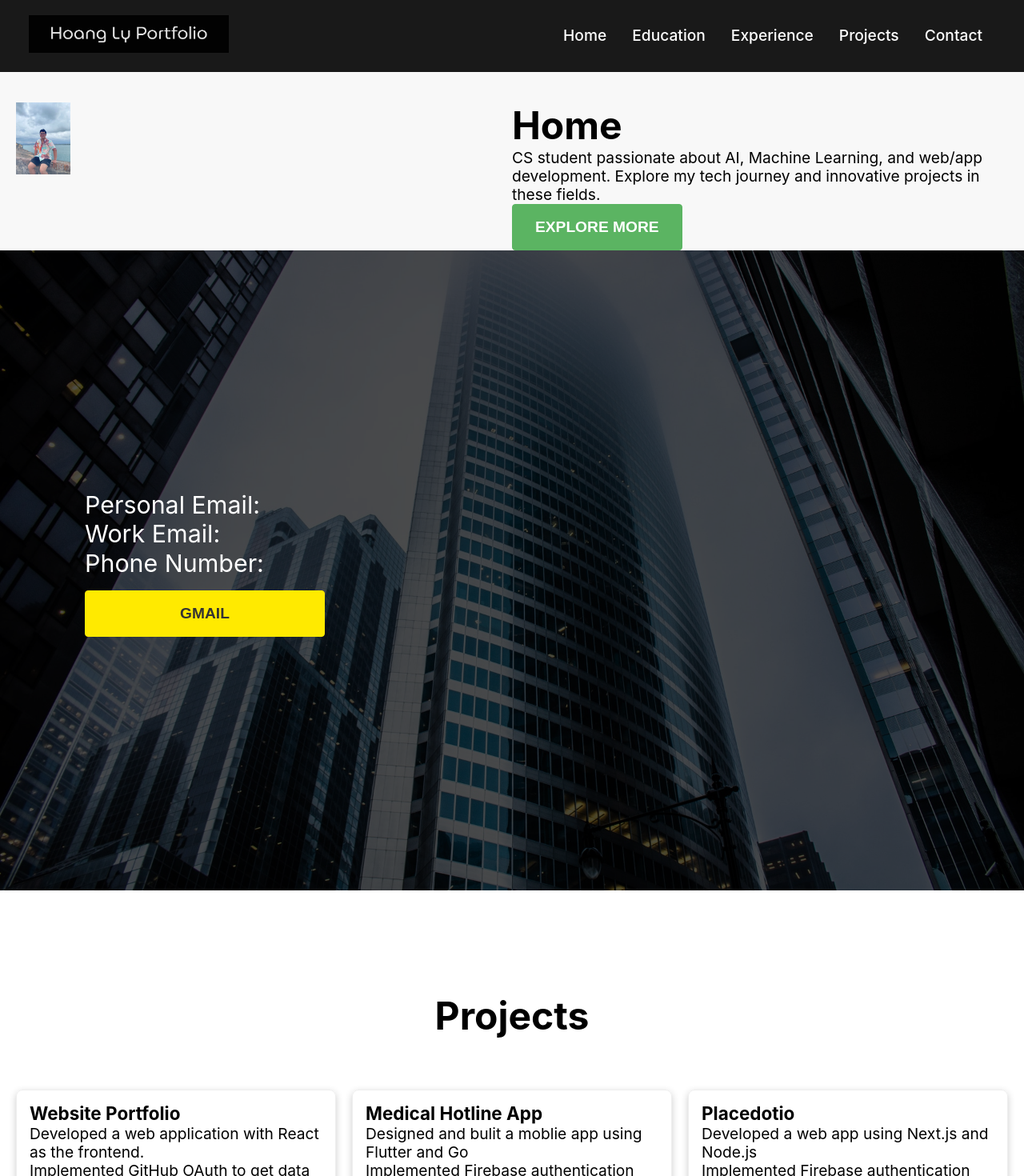
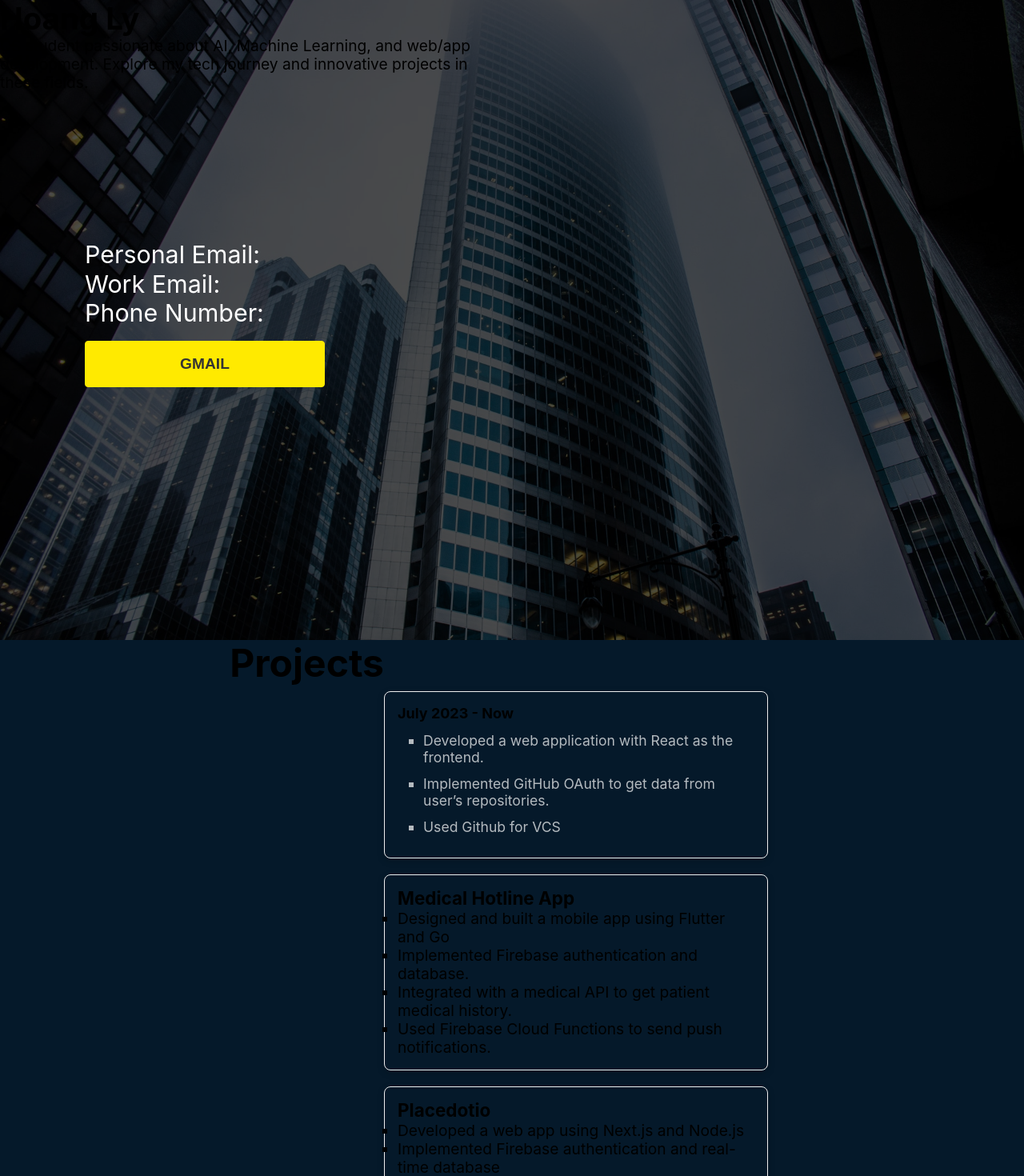
Before and after one commit to Unravel2802/portfolio, a React (Create React App) app: page / in a window 1280 px wide. Shown: the top 1470 px of the page at 80% size. Built offline with nearby package versions, Linux system fonts and the light colour scheme.

Commit message:
reinstall tailwindcss, new design

```diff
--- a/package.json
+++ b/package.json
@@ -17,6 +17,7 @@
     "react-router-dom": "^6.14.2",
     "react-scripts": "5.0.1",
     "react-scroll": "^1.8.9",
+    "react-tailwindcss": "^0.0.1",
     "styled-components": "^6.0.5",
     "web-vitals": "^2.1.4"
   },
--- a/src/App.js
+++ b/src/App.js
@@ -1,14 +1,14 @@
 import React from 'react';
 import Navbar from './components/Navbar';
-import Home from './components/home';
+import About from './components/about';
 import Contact from './components/contact';
 import Projects from './components/projects';
 
 function App(){
 	return (
 		<div>
-			<Navbar />
-			<Home />
+			{/* <Navbar /> */}
+			<About />
 			<Contact />
 			<Projects />
 		</div>
--- a/src/components/Navbar.css
+++ b/src/components/Navbar.css
@@ -1,7 +1,7 @@
 .header {
     position: fixed;
-    height: 90px;
-    width: 100%;
+    height: 100%;
+    width: 5%;
     top: 0;
     left: 0;
     z-index: 1;
--- a/src/components/home.css
+++ b/src/components/about.css
@@ -1,4 +1,19 @@
-.home {
+.about {
+    position: fixed;
+    height: 100%;
+    width: 50%;
+    top: 0;
+    left: 0;
+    z-index: 1;
+    transition: .3s ease-in;
+    overflow: hidden;
+    /* background-color: rgba(0,0,0,1); */
+}
+
+.about h1{
+
+}
+/* .home {
     background-color: #f8f8f8;
     margin: auto;
     padding: 8rem 1rem 0 1rem;
@@ -18,7 +33,7 @@
 
 .home .container img{
     padding: 0rem;
-    height: 90px;
+    height: 100%s;
     width: auto;
 
 }
@@ -60,4 +75,4 @@
     .home button {
         margin-bottom: 1rem;
     }
-}
+} */
--- a/src/components/home.js
+++ b/src/components/about.js
@@ -1,20 +1,17 @@
 import React from "react";
-import './home.css'
+import './about.css'
 import hoang from './images/about.jpg'
 
-const Home = () => {
+const About = () => {
     return (
-        <div className="home">
+        <div className="about">
             <div className="container">
-                <img src={hoang} alt='john'/>
-                <div className="columns-2">
-                    <h2>Home</h2>
+                {/* <img src={hoang} alt='john'/> */}
+                <h1> Hoang Ly </h1>
                     <p>CS student passionate about AI, Machine Learning, and web/app development. Explore my tech journey and innovative projects in these fields.</p>
-                    <button className="button">explore more</button>
-                </div>
             </div>
         </div>
     )
 }
 
-export default Home;
+export default About;
--- a/src/components/projects.css
+++ b/src/components/projects.css
@@ -1,12 +1,5 @@
 .projects {
-    width: 100%
-
-}
-
-.projects .container {
-    width: 1240px;
-    margin: 4rem auto;
-    padding: 4rem 0rem;
+    width: 100%;
 }
 
 .projects .container h2 {
@@ -14,23 +7,51 @@
     text-align: center;
 }
 
+.projects .container {
+    display: flex;
+    justify-content: flex-end; /* Align the container content to the right */
+    max-width: 50%; /* Set the container to take up only half of the screen width */
+    margin: 0 auto; /* Center the container horizontally */
+}
+
 .projects .container .content {
     display: grid;
-    grid-template-columns: repeat(3, 1fr);
+    grid-template-columns: 1fr;
     grid-gap: 20px;
     margin: 4rem 0;
 }
 
 .projects .container .card {
+    width: 30rem;
+    height: auto;
     border: 1px solid #eee;
     border-radius: 8px;
-    box-shadow: 0 3px 10px rgba(0,0,0,.2);
+    box-shadow: 0 3px 10px rgba(0, 0, 0, .2);
     padding: 1rem;
+    margin-left: auto; /* Add this to push the card to the right side */
 }
 
-.projects .card p {
-    font-size: 1.1 rem;
-    color: #787878;
+.projects .container .card .date {
+    flex-basis: 30%;
+    font-size: 18px;
+    font-weight: bold;
+}
+
+.projects .container .card .info {
+    flex-basis: 70%;
+    font-size: 16px;
+    padding-left: 20px;
+}
+
+.projects .card .date p {
+    font-size: 1.3rem;
+    color: rgba(255, 255, 255, 1);
+    margin: 12px;
+}
+
+.projects .card .info ul li {
+    font-size: 1.1rem;
+    color: rgba(255, 255, 255, 0.7);
     margin: 12px;
 }
 
--- a/src/components/projects.js
+++ b/src/components/projects.js
@@ -3,31 +3,33 @@ import './projects.css'
 
 const Projects = () => {
     return (
-        <div className="projects">
-            <div className="container">
-                <h2>Projects</h2>
-                <div className="content">
-                    <div className="card">
-                        <h3>Website Portfolio</h3>
-                        <ul>
+      <div className="projects w-full">
+        <div className="container mx-auto max-w-2xl">
+          <h2 className="text-3xl text-center">Projects</h2>
+          <div className="content grid grid-cols-1 gap-4 mt-16">
+            <div className="card w-80 border rounded shadow-md p-4">
+              <div className="date font-bold text-xl">July 2023 - Now</div>
+              <div className="info pl-5">
+                <ul className="mt-3 text-white text-base opacity-70">
                   <li>Developed a web application with React as the frontend.</li>
                   <li>Implemented GitHub OAuth to get data from user’s repositories.</li>
                   <li>Used Github for VCS</li>
-                            <li></li>
+                  {/* Add more project details here */}
                 </ul>
               </div>
+            </div>
 
-                    <div className="card">
+            <div className="card w-80 border rounded shadow-md p-4">
               <h3>Medical Hotline App</h3>
               <ul>
-                            <li>Designed and bulit a moblie app using Flutter and Go</li>
+                <li>Designed and built a mobile app using Flutter and Go</li>
                 <li>Implemented Firebase authentication and database.</li>
                 <li>Integrated with a medical API to get patient medical history.</li>
                 <li>Used Firebase Cloud Functions to send push notifications.</li>
               </ul>
             </div>
 
-                    <div className="card">
+            <div className="card w-80 border rounded shadow-md p-4">
               <h3>Placedotio</h3>
               <ul>
                 <li>Developed a web app using Next.js and Node.js</li>
@@ -39,7 +41,9 @@ const Projects = () => {
           </div>
         </div>
       </div>
-    )
-}
+    );
+  };
+
+
 
 export default Projects;
--- a/src/index.css
+++ b/src/index.css
@@ -13,6 +13,7 @@
 }
 
 body {
+  background-color: rgb(5, 25, 42);
   margin: 0;
   font-family: -apple-system, BlinkMacSystemFont, 'Segoe UI', 'Roboto', 'Oxygen',
     'Ubuntu', 'Cantarell', 'Fira Sans', 'Droid Sans', 'Helvetica Neue',
@@ -29,7 +30,7 @@ code {
 }
 
 ul {
-  list-style-type: none;
+  list-style-type: square;
 }
 
 a {
```
Also changed, not shown: 1 other file (tests, documents, lock files or other folders). Lines whose indentation alone changed are shown as unchanged.
